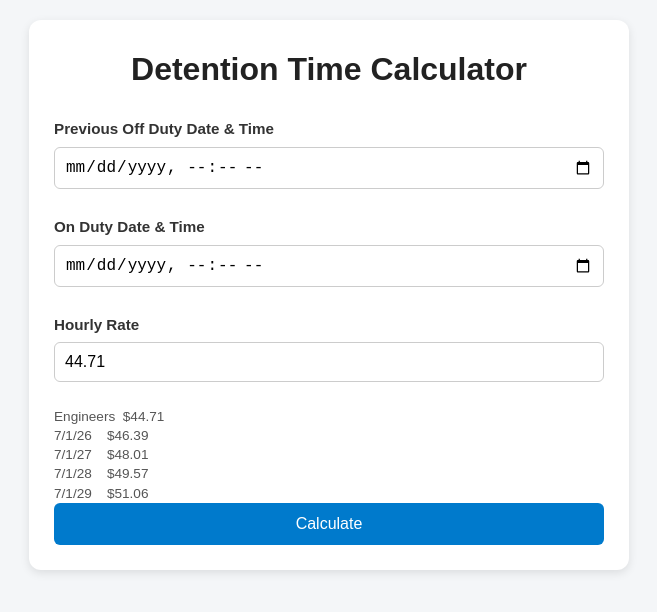
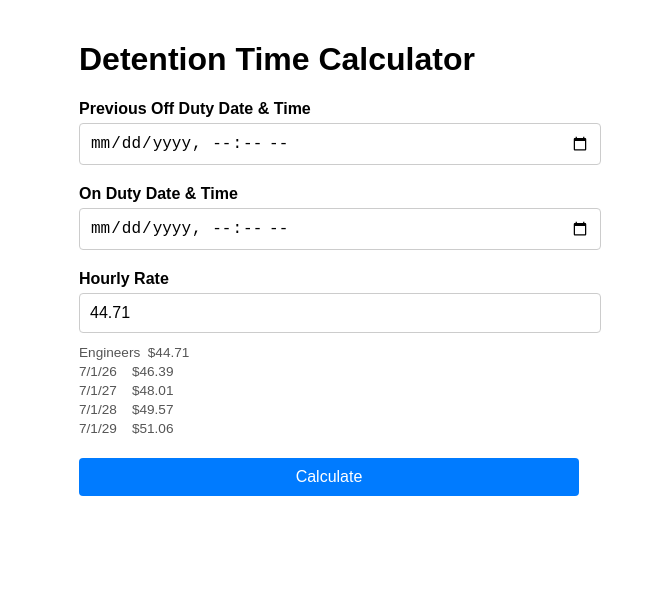
Before and after one commit to LinersExpress/DetentionTime-calculator1, a React (Vite) app: page / in a window 1280 px wide. Shown: the top 612 px of the page, without its empty margins (311-968 px from the left). Built offline with nearby package versions, Linux system fonts and the light colour scheme.

Commit message:
Update style.css

```diff
--- a/style.css
+++ b/style.css
@@ -1,91 +1,46 @@
-/* Reset */
-* {
+body {
+  font-family: sans-serif;
+  background-color: #fff;
+  color: #000;
+  padding: 20px;
   margin: 0;
-  padding: 0;
-  box-sizing: border-box;
 }
 
-body {
-  font-family: Arial, sans-serif;
-  background-color: #f4f6f8;
-  color: #333;
-  line-height: 1.5;
-  padding: 20px;
+.container {
+  max-width: 500px;
+  margin: auto;
 }
 
-/* Container */
-.container {
-  max-width: 600px;
-  margin: 0 auto;
-  background: #fff;
-  padding: 25px;
-  border-radius: 12px;
-  box-shadow: 0 3px 10px rgba(0, 0, 0, 0.1);
+label {
+  display: block;
+  margin-top: 20px;
+  font-weight: bold;
 }
 
-/* Heading */
-h1 {
-  text-align: center;
-  margin-bottom: 25px;
-  color: #222;
+input, button {
+  width: 100%;
+  padding: 10px;
+  margin-top: 5px;
+  font-size: 1rem;
+  border: 1px solid #ccc;
+  border-radius: 4px;
 }
 
-/* Labels & Inputs */
-label {
-  display: block;
-  margin: 12px 0 6px;
-  font-weight: bold;
-  font-size: 0.95rem;
+button {
+  margin-top: 20px;
+  background-color: #007bff;
+  color: white;
+  border: none;
 }
 
-input {
-  width: 100%;
-  padding: 10px;
-  font-size: 1rem;
-  border: 1px solid #ccc;
-  border-radius: 6px;
-  margin-bottom: 15px;
-}
-
-input:focus {
-  outline: none;
-  border-color: #007acc;
-  box-shadow: 0 0 4px rgba(0, 122, 204, 0.4);
-}
-
-/* Buttons */
-button {
-  width: 100%;
-  background: #007acc;
-  color: #fff;
-  padding: 12px;
-  font-size: 1rem;
-  border: none;
-  border-radius: 6px;
-  cursor: pointer;
-  transition: background 0.2s ease;
-}
-
-button:hover {
-  background: #005f99;
-}
-
-/* Results card */
 .results {
+  background-color: #f4f4f4;
+  border: 1px solid #ddd;
   margin-top: 20px;
   padding: 15px;
-  background: #f1f5f9;
-  border: 1px solid #ddd;
   border-radius: 8px;
 }
 
-.results p {
-  margin: 8px 0;
-  font-size: 1rem;
-  font-weight: 500;
-}
-
-/* Small text */
 small {
   display: block;
   margin-top: 10px;
@@ -94,30 +49,34 @@ small {
   line-height: 1.4;
 }
 
-/* Dark Mode - AMOLED Black */
+/* Pure AMOLED black dark mode */
 @media (prefers-color-scheme: dark) {
   body {
     background-color: #000;
-    color: #fff;
+    color: #f4f4f4;
   }
 
   .container {
-    background-color: #0a0a0a;
+    background-color: #111;
     box-shadow: 0 3px 10px rgba(255, 255, 255, 0.05);
   }
 
   input, button {
-    background-color: #121212;
-    color: #fff;
-    border: 1px solid #444;
+    background-color: #222;
+    color: #f4f4f4;
+    border: 1px solid #555;
   }
 
   .results {
-    background-color: #111;
+    background-color: #1a1a1a;
     border-color: #333;
   }
 
   small {
-    color: #888;
+    color: #aaa;
+  }
+
+  button {
+    background-color: #007bff;
   }
 }
```
